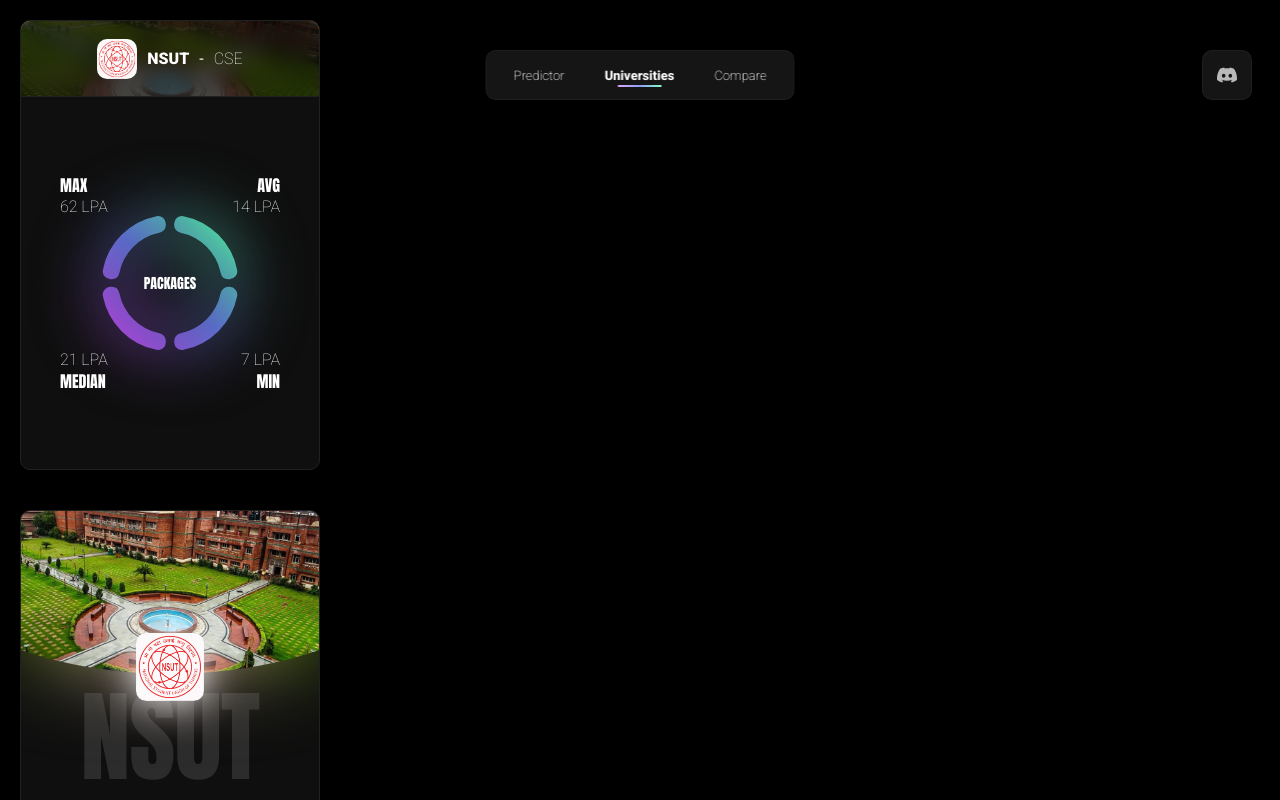
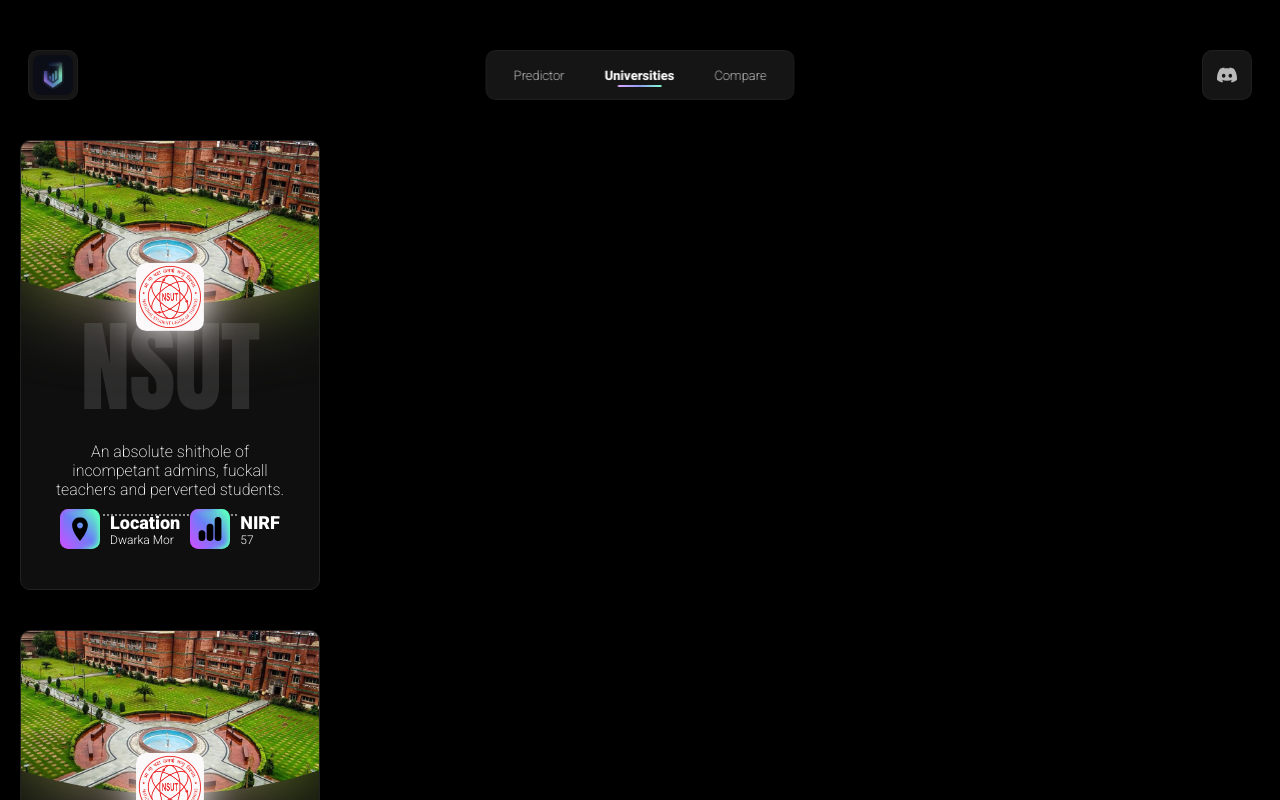
Before and after one commit to J2J-App/frontend, a Next.js app: page /universities in a window 1280 px wide. Shown: the top 800 px of the page. Built offline with nearby package versions, Linux system fonts and the light colour scheme.

Commit message:
commit msg

```diff
--- a/src/app/compare/page.tsx
+++ b/src/app/compare/page.tsx
@@ -1,5 +1,7 @@
 export default function Page() {
-    return <h1>
+    return <h1 style={{
+        marginTop: "120px",
+    }}>
         Compare
     </h1>
 }
--- a/src/app/layout.tsx
+++ b/src/app/layout.tsx
@@ -23,7 +23,9 @@
     <html lang="en">
       <body className={roboto.className}>
         <NavBar />
-          {children}
+        <div>
+            {children}
+        </div>
       </body>
     </html>
   );
--- a/src/app/predictor/page.tsx
+++ b/src/app/predictor/page.tsx
@@ -10,7 +10,9 @@
 
 
     return (
-        <div className={Styles.container}>
+        <div style={{
+            marginTop: "120px",
+        }} className={Styles.container}>
         <SingleInput
             holder='Rank'
         />
--- a/src/app/universities/page.tsx
+++ b/src/app/universities/page.tsx
@@ -7,7 +7,9 @@
 
 export default function Page() {
     return (
-        <div className={Styles.page}>
+        <div style={{
+            marginTop: "120px",
+        }} className={Styles.page}>
             <div className={Styles.container}>
                 <Link href={"/nsut"}>
                     <div className={Styles.cardContainer}>
--- a/src/app/universities/styles.module.css
+++ b/src/app/universities/styles.module.css
@@ -1,6 +1,6 @@
 .container{
     padding: 20px;
-    perspective: 1000px;
+    perspective: 800px;
     width: fit-content;
     height: fit-content;
 }
--- a/src/components/app/nav-bar/nav-bar.module.css
+++ b/src/components/app/nav-bar/nav-bar.module.css
@@ -26,6 +26,7 @@
     padding: 0 28px;
     max-width: 1400px;
     overflow: hidden;
+    z-index: 20000;
     .leftBox {
         color: white;
         float: left;
```
